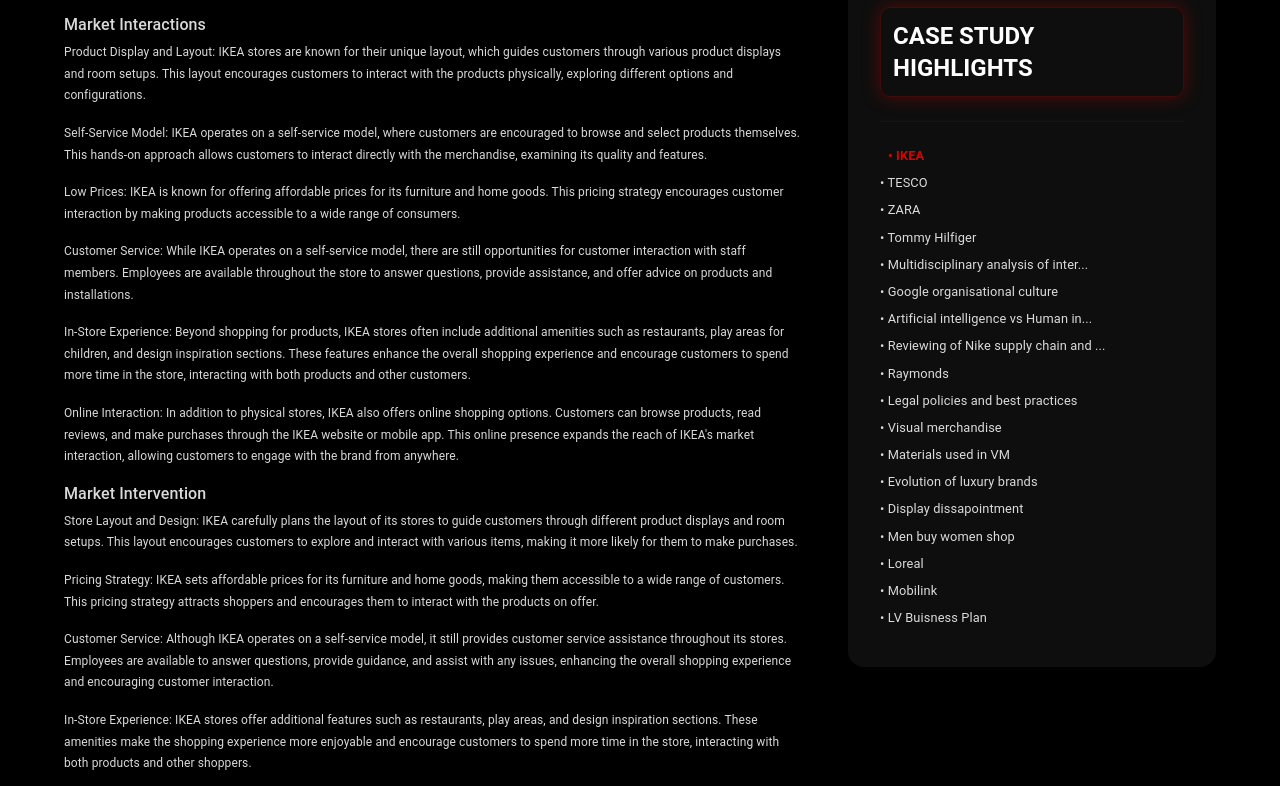
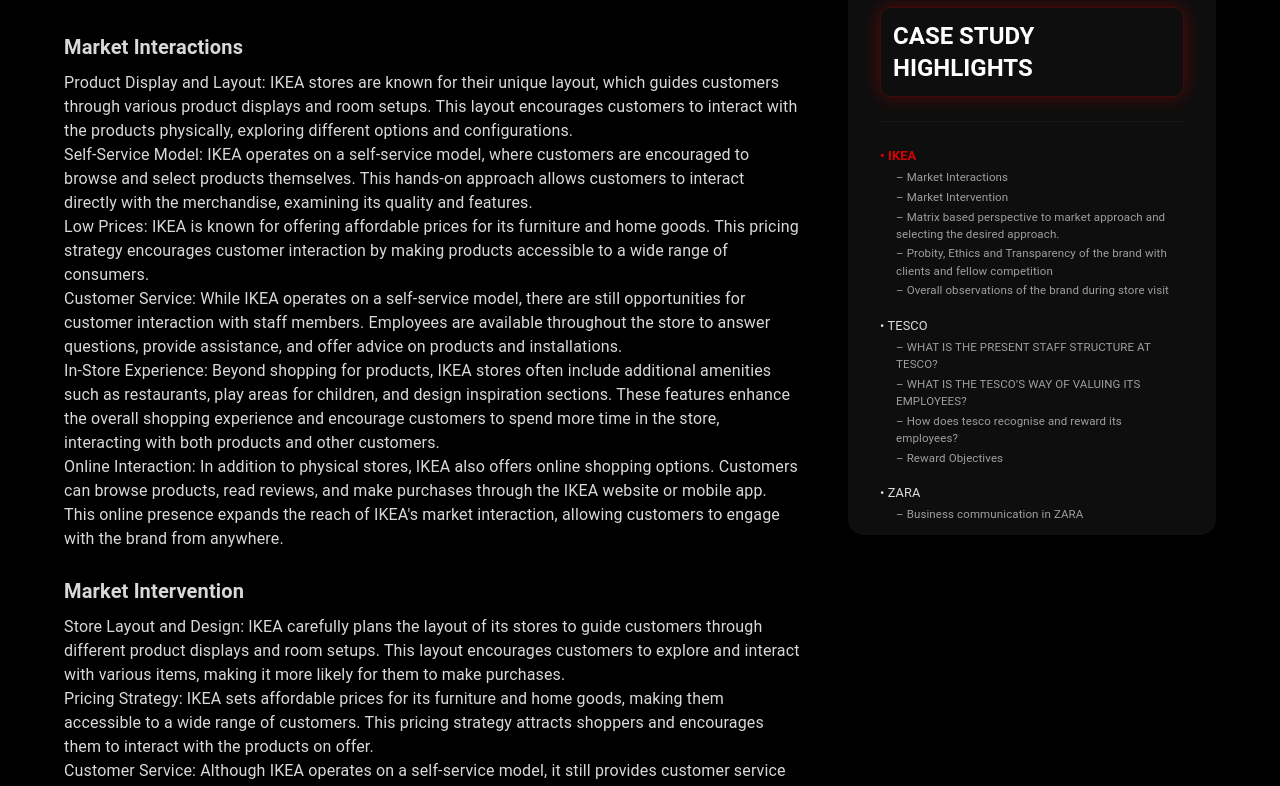
Before and after one commit to Nandita-Kumari/yuv_portfolio, a React (Vite) app: page /case-study in a window 1280 px wide. Shown: the part 705-1491 px from the top of the page. Built offline with nearby package versions, Linux system fonts and the light colour scheme.

Commit message:
case study highlight updated

```diff
--- a/src/pages/CaseStudy.jsx
+++ b/src/pages/CaseStudy.jsx
@@ -5,6 +5,7 @@
 import tescoImg from "../assets/caseStudy/tesco_image.jpeg";
 import zaraImg from "../assets/caseStudy/zara_image.jpeg";
 import incomeStmImg from "../assets/caseStudy/incomeStm.png";
+import { useLocation } from "react-router-dom";
 
 /* ================= DATA ================= */
 const caseStudies = [
@@ -13,6 +14,7 @@
     title: "IKEA",
     content: (
       <>
+      <section id="ikea">
         <h6>Market Interactions</h6>
         <p>Product Display and Layout: IKEA stores are known for their unique
 layout, which guides customers through various product displays and
@@ -127,6 +129,8 @@
 there.</p>
 <p>Extra Help: If you need it, IKEA can deliver your stuff or even help you put
 it together.</p>
+
+      </section>
       </>
     ),
   },
@@ -137,6 +141,7 @@
     content:
       (
     <>
+    <section id="tesco">
       <h6>WHAT IS THE PRESENT STAFF STRUCTURE AT TESCO?</h6>
       <p>
         Organizational structure consists of three groups of employees at the top, mediate and base level of management. At the top level , there is a board of ten directors with the chief executive officer (CEO), Ken Murphy
@@ -239,6 +244,7 @@
 <p>At Tesco the Mayo theory is seen to be operating throughout the company. Communication is an extremely
 important factor in motivating employees. This may be through 1-to-1 discussions with managers, through the company intranet or newsletters or through more formal structures such as appraisals</p>
 
+    </section>
     </>
       ),
   },
@@ -2349,12 +2355,84 @@
 
 ];
 
+/* ===== Helper to detect sub-headings ===== */
+const isSubHeading = (child) => {
+  if (!React.isValidElement(child)) return false;
+  if (child.props?.variant === "h6") return true; // MUI Typography
+  if (child.type === "h6") return true;           // HTML h6
+  return false;
+};
+
+/* ===== Recursive rendering of content with stable sub IDs ===== */
+const renderContent = (content, itemId, subSectionRefs, counter = { value: 0 }) => {
+  if (!React.isValidElement(content)) return <Typography>{content}</Typography>;
+
+  if (isSubHeading(content)) {
+    const subId = `${itemId}-sub-${counter.value}`;
+    counter.value += 1;
+
+    return (
+      <Typography
+        key={subId}
+        ref={(el) => (subSectionRefs.current[subId] = el)}
+        data-id={subId}
+        variant="h6"
+        sx={{ mt: 3, mb: 1, fontWeight: 600, scrollMarginTop: "120px" }}
+      >
+        {content.props.children}
+      </Typography>
+    );
+  }
+
+  if (content.props?.children) {
+    return React.Children.map(content.props.children, (child) =>
+      renderContent(child, itemId, subSectionRefs, counter)
+    );
+  }
+
+  return <Typography>{content.props?.children || null}</Typography>;
+};
+
+/* ===== Recursive extraction of sub-topics with stable IDs ===== */
+const getSubTopics = (content, itemId, counter = { value: 0 }) => {
+  if (!React.isValidElement(content)) return [];
+
+  let topics = [];
+
+  if (isSubHeading(content)) {
+    const subId = `${itemId}-sub-${counter.value}`;
+    counter.value += 1;
+    topics.push({ id: subId, label: content.props.children });
+  }
+
+  if (content.props?.children) {
+    React.Children.forEach(content.props.children, (child) => {
+      topics = topics.concat(getSubTopics(child, itemId, counter));
+    });
+  }
+
+  return topics;
+};
+
 /* ================= COMPONENT ================= */
 export default function CaseStudy() {
   const sectionRefs = useRef({});
+  const subSectionRefs = useRef({});
   const [activeSection, setActiveSection] = useState(null);
-
-  /* ===== Scroll Spy Logic ===== */
+  const location = useLocation();
+
+  /* ===== ROUTE SCROLL ===== */
+  useEffect(() => {
+    if (location.state?.scrollTo) {
+      const id = location.state.scrollTo;
+      setTimeout(() => {
+        sectionRefs.current[id]?.scrollIntoView({ behavior: "smooth", block: "start" });
+        setActiveSection(id);
+      }, 300);
+    }
+  }, [location.state]);
+
+  /* ===== SCROLL SPY ===== */
   useEffect(() => {
     const observer = new IntersectionObserver(
       (entries) => {
@@ -2364,15 +2442,11 @@
           }
         });
       },
-      {
-        rootMargin: "-30% 0px -60% 0px",
-        threshold: 0,
-      }
+      { rootMargin: "-30% 0px -60% 0px", threshold: 0 }
     );
 
-    Object.values(sectionRefs.current).forEach((el) => {
-      if (el) observer.observe(el);
-    });
+    Object.values(sectionRefs.current).forEach((el) => el && observer.observe(el));
+    Object.values(subSectionRefs.current).forEach((el) => el && observer.observe(el));
 
     return () => observer.disconnect();
   }, []);
@@ -2382,11 +2456,10 @@
       <Navbar />
       <Toolbar />
 
-      {/* ========== HERO SECTION ========== */}
+      {/* ===== HERO ===== */}
       <Box
         sx={{
           px: { xs: 2, md: 8 },
-        //   mt: 6,
           display: "grid",
           gridTemplateColumns: { xs: "1fr", md: "1fr 1fr" },
           gap: 6,
@@ -2394,21 +2467,16 @@
         }}
       >
         <Box>
-          <Typography
-            variant="h3"
-            sx={{ fontWeight: 700, letterSpacing: "2px", mb: 3, color: "#db00009b" }}
-          >
+          <Typography variant="h3" sx={{ fontWeight: 700, letterSpacing: "2px", mb: 3, color: "#db00009b" }}>
             MEMES TO METRICS
           </Typography>
-
           <Typography variant="h6" sx={{ opacity: 0.85, mb: 2 }}>
             Building Brands That Stick
           </Typography>
-
           <Typography sx={{ opacity: 0.85, lineHeight: 1.8 }}>
-            Put in 100+ hours of research per case study checking trends, testing
-            ideas, and working with remote teams. Turned weak posts into 3x
-            engagement wins and up to 300% growth in followers and sales.
+            Put in 100+ hours of research per case study checking trends, testing ideas,
+            and working with remote teams. Turned weak posts into 3x engagement wins and
+            up to 300% growth in followers and sales.
           </Typography>
         </Box>
 
@@ -2417,7 +2485,7 @@
         </Box>
       </Box>
 
-      {/* ========== MAIN CONTENT GRID ========== */}
+      {/* ===== MAIN GRID ===== */}
       <Box
         sx={{
           px: { xs: 2, md: 8 },
@@ -2427,47 +2495,47 @@
           gap: 6,
         }}
       >
-        {/* LEFT CONTENT */}
+        {/* ===== LEFT CONTENT ===== */}
         <Box>
           {caseStudies.map((item) => (
             <Box
               key={item.id}
               ref={(el) => (sectionRefs.current[item.id] = el)}
               data-id={item.id}
-    sx={{
-      mb: 5,
-      scrollMarginTop: "120px", // ✅ FIX
-    }}
+              sx={{ mb: 6, scrollMarginTop: "120px" }}
             >
               <Typography
                 variant="h6"
-      sx={{
-        fontWeight: 700,
-        letterSpacing: "1.5px",
-        color: "#db00009b",
-        mb: 1,
-      }}
+                sx={{ fontWeight: 700, letterSpacing: "1.5px", color: "#db00009b", mb: 2 }}
               >
                 {item.title}
               </Typography>
 
-    <Typography sx={{ opacity: 0.85, fontSize: "0.75rem", lineHeight: 1.8 }}>
-      {item.content}
-    </Typography>
+              <Box sx={{ fontSize: "0.75rem", lineHeight: 1.8, opacity: 0.85 }}>
+                {renderContent(item.content, item.id, subSectionRefs)}
+              </Box>
             </Box>
           ))}
-
         </Box>
 
-        {/* RIGHT HIGHLIGHTS */}
+        {/* ===== RIGHT HIGHLIGHTS ===== */}
         <Box
           sx={{
             backgroundColor: "#0e0e0e",
             borderRadius: "16px",
             p: 4,
-            height: "fit-content",
+            maxHeight: "70vh",
+            overflowY: "auto",
             position: { md: "sticky" },
             top: 100,
+            scrollbarWidth: "thin",
+            scrollbarColor: "#db0000 #1a1a1a",
+            "&::-webkit-scrollbar": { width: "6px" },
+            "&::-webkit-scrollbar-track": { background: "#1a1a1a" },
+            "&::-webkit-scrollbar-thumb": {
+              background: "#db0000",
+              borderRadius: "10px",
+            },
           }}
         >
           <Typography
@@ -2477,44 +2545,59 @@
               mb: 3,
               p: 1.5,
               borderRadius: "10px",
-    border: "1px solid rgba(219, 0, 0, 0.25)",
-    boxShadow: "0 0 18px rgba(219, 0, 0, 0.35)",
+              border: "1px solid rgba(219,0,0,0.25)",
+              boxShadow: "0 0 18px rgba(219,0,0,0.35)",
             }}
           >
             CASE STUDY HIGHLIGHTS
           </Typography>
 
-
           <Divider sx={{ mb: 3, backgroundColor: "#333" }} />
 
-          {caseStudies.map((item) => (
+          {caseStudies.map((item) => {
+            const subTopics = getSubTopics(item.content, item.id);
+
+            return (
+              <Box key={item.id} sx={{ mb: 2 }}>
+                {/* MAIN */}
                 <Typography
-              key={item.id}
                   onClick={() =>
-                sectionRefs.current[item.id]?.scrollIntoView({
-                  behavior: "smooth",
-                })
+                    sectionRefs.current[item.id]?.scrollIntoView({ behavior: "smooth" })
                   }
                   sx={{
-                mb: 1,
                     cursor: "pointer",
                     fontSize: "0.8rem",
-                color:
-                  activeSection === item.id ? "#db0000" : "rgba(255,255,255,0.85)",
+                    mb: 0.5,
+                    color: activeSection === item.id ? "#db0000" : "rgba(255,255,255,0.85)",
                     fontWeight: activeSection === item.id ? 600 : 400,
-                paddingLeft: activeSection === item.id ? "8px" : "0",
-                transition: "0.3s",
-                "&:hover": {
-                  color: "#db0000",
-                  paddingLeft: "8px",
-                },
                   }}
                 >
-              • {item.title.length > 35
-                ? item.title.slice(0, 35) + "..."
-                : item.title}
+                  • {item.title}
+                </Typography>
+
+                {/* SUB TOPICS */}
+                {subTopics.map((sub) => (
+                  <Typography
+                    key={sub.id}
+                    onClick={() =>
+                      subSectionRefs.current[sub.id]?.scrollIntoView({ behavior: "smooth" })
+                    }
+                    sx={{
+                      ml: 2,
+                      mb: 0.3,
+                      cursor: "pointer",
+                      fontSize: "0.72rem",
+                      color: activeSection === sub.id ? "#db0000" : "rgba(255,255,255,0.6)",
+                      fontWeight: activeSection === sub.id ? 500 : 400,
+                      "&:hover": { color: "#db0000" },
+                    }}
+                  >
+                    – {sub.label}
                   </Typography>
                 ))}
+              </Box>
+            );
+          })}
         </Box>
       </Box>
     </Box>
--- a/src/pages/Projects.jsx
+++ b/src/pages/Projects.jsx
@@ -49,27 +49,25 @@
 ];
 
 const caseStudies = [
-  { id: 1, url: "/case-study", image: ikeaImg, },
-  { id: 2, url: "/case-study", image: tescoImg },
-  // { id: 3, url: "/case-study", image: zaraImg },
-  // { id: 4, url: "/case-study", image: tommyHilfigerImg },
-  { id: 5, title: "Multidisciplinary analysis of interfaces; supply chain Event  management (SCEM)– RFID control theory", url: "/case-study" },
-  { id: 6, url: "/case-study", image: googleImg },
-  { id: 7, title: "Artificial intelligence vs Human intelligence", url: "/case-study" },
-  { id: 8, url: "/case-study", image: nikeImg },
-  // { id: 9, url: "/case-study", image: raymondImg },
-  { id: 10, title: "Legal policies and best practices", url: "/case-study" },
-  { id: 11, title: "Display dissapointment", url: "/case-study" },
-  { id: 12, title: "Men buy women shop", url: "/case-study" },
-  { id: 13, url: "/case-study", image: lorealImg },
-  { id: 14, title: "Choice Accessories", url: "/case-study" },
-  { id: 15, title: "Mobilink", url: "/case-study" },
-  { id: 16, url: "/case-study", image: lVImg },
+  { id: 1, url: "/case-study", image: ikeaImg, targetId: "ikea" },
+  { id: 2, url: "/case-study", image: tescoImg, targetId: "tesco" },
+  // { id: 3, url: "/case-study", image: zaraImg, targetId: "zara" },
+  // { id: 4, url: "/case-study", image: tommyHilfigerImg, targetId: "tommy"},
+  { id: 5, title: "Multidisciplinary analysis of interfaces; supply chain Event  management (SCEM)– RFID control theory", url: "/case-study", targetId: "multidisciplinary" },
+  { id: 6, url: "/case-study", image: googleImg, targetId: "google" },
+  { id: 7, title: "Artificial intelligence vs Human intelligence", url: "/case-study", targetId: "artificial" },
+  { id: 8, url: "/case-study", image: nikeImg, targetId: "nike" },
+  // { id: 9, url: "/case-study", image: raymondImg, targetId: "raymond" },
+  { id: 10, title: "Legal policies and best practices", url: "/case-study", targetId: "legal" },
+  { id: 11, title: "Display dissapointment", url: "/case-study", targetId: "display" },
+  { id: 12, title: "Men buy women shop", url: "/case-study", targetId: "men" },
+  { id: 13, url: "/case-study", image: lorealImg, targetId: "loreal" },
+  { id: 14, title: "Choice Accessories", url: "/case-study", targetId: "choice" },
+  { id: 15, title: "Mobilink", url: "/case-study", targetId: "mobilink" },
+  { id: 16, url: "/case-study", image: lVImg, targetId: "lv" },
 
 
 ];
-
-
 
 const achievements = [
   { id: 1, url: "/achievements/best-marketer", image: musicImg, },
@@ -140,7 +138,9 @@
   }
 
   if (item.url) {
-    navigate(item.url);
+    navigate(item.url, {
+      state: { scrollTo: item.targetId }, // 🔥 KEY LINE
+    });
   }
 };
 
@@ -193,7 +193,7 @@
               scrollSnapAlign: "start",
 
               backgroundImage: item.image ? `url(${item.image})` : "none",
-              backgroundSize: "cover",
+              backgroundSize: "contain",
 backgroundRepeat: "no-repeat",
 backgroundPosition: "center",
 
--- a/src/pages/projectPage.jsx
+++ b/src/pages/projectPage.jsx
@@ -32,7 +32,6 @@
   { img: img6, title: "Royal Enfield Phillips" },
   { img: img7, title: "50 years of fashion transformation" },
   { img: img8, title: "Her Grace wedding planners" },
-  { img: mapImg, title: "Analytics Setup" },
   { img: img10, title: "Globalisation and corporate culture" },
   { img: barbieBratzImg, title: "Barbie vs Bratz", pdf: "barbieBratz.pdf" },
   { img: bvlGariImg, title: "BVLGARI" },
@@ -155,7 +154,7 @@
         style={{
           width: index === activeIndex ? 300 : 280,
           height: index === activeIndex ? 420 : 380,
-          objectFit: "cover",
+          objectFit: "contain",
           borderRadius: 6,
         }}
       />
```
Also changed, not shown: src/assets/projects/smartWater.jpg. Lines whose indentation alone changed are shown as unchanged.
